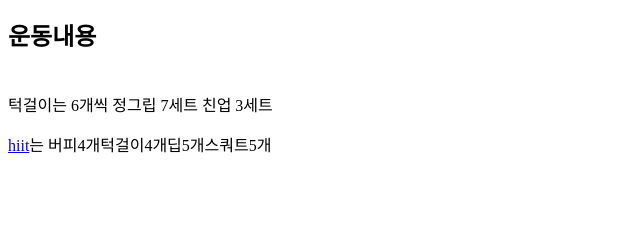
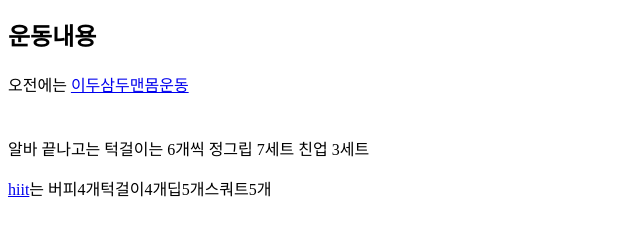
Before and after one commit to ojoomi/web, a plain HTML site: page 2.html in a window 1280 px wide. Shown: the part 155-390 px from the top of the page, without its empty margins (0-640 px from the left). Drawn offline with Linux system fonts and the light colour scheme.

Commit message:
Add files via upload

```diff
--- a/2.html
+++ b/2.html
@@ -12,7 +12,9 @@
   <li>공부</li>
 </ol>
 <h2>운동내용</h2>
-<p style="margin-top:40px;">턱걸이는 6개씩 정그립 7세트 친업 3세트
+오전에는 <a href="https://www.youtube.com/watch?v=RefHXojs9a4&list=PLqIQT_MTc208FfBJ_nkD8RT1jWN13dSKO&index=4"
+ target="_blank">이두삼두맨몸운동</a>
+<p style="margin-top:40px;">알바 끝나고는 턱걸이는 6개씩 정그립 7세트 친업 3세트
 </p><p><a href="https://blog.naver.com/nicenet/222213468183"
   target="_blank" title="고강도훈련">hiit</a>는 버피4개턱걸이4개딥5개스쿼트5개
   </p>
```
